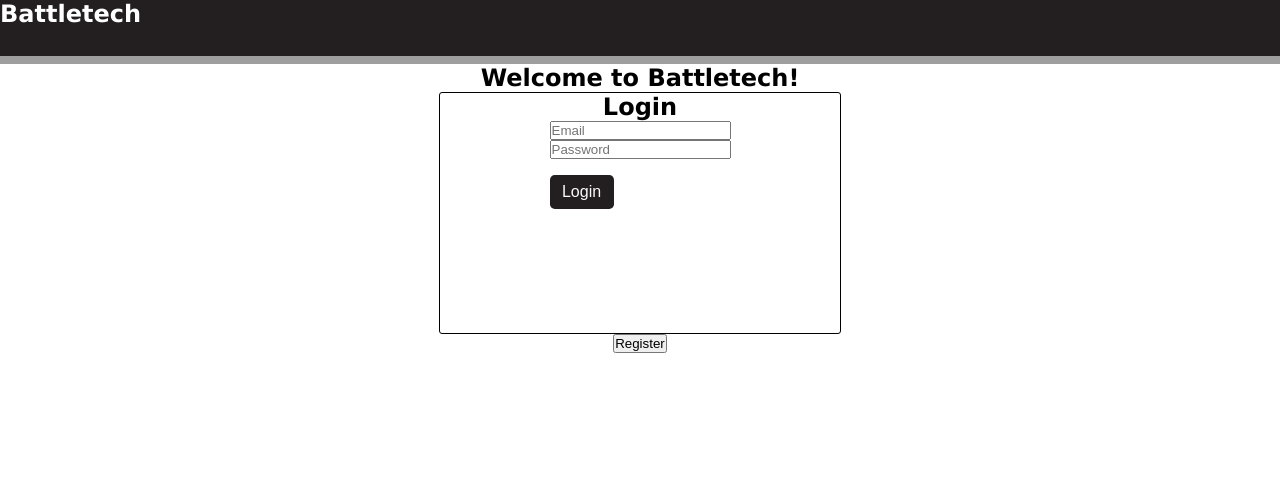
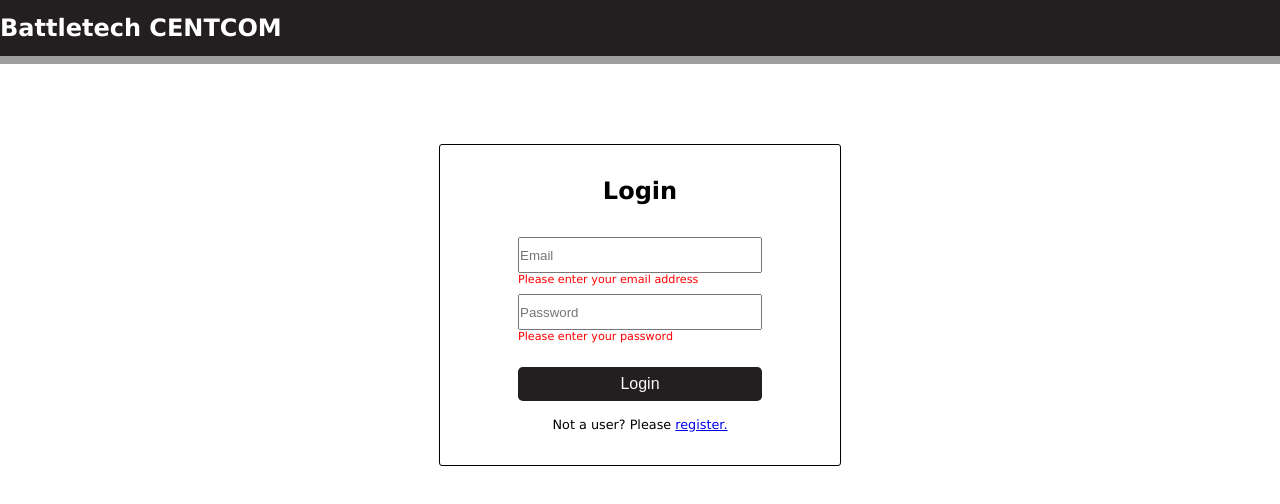
Before and after one commit to alexart721/battletech-centcom-client, a Next.js app: page / in a window 1280 px wide. Shown: the top 504 px of the page. Built offline with nearby package versions, Linux system fonts and the light colour scheme; grey boxes are pictures that could not be loaded.

Commit message:
styled login and register pages

```diff
--- a/components/Login/Login.js
+++ b/components/Login/Login.js
@@ -1,4 +1,5 @@
 import React, { useState } from 'react';
+import Link from 'next/link';
 import { useRouter } from 'next/router';
 // import auth from '../utils/auth';
 import { login } from '../../services/ApiServiceJWT';
@@ -43,28 +44,33 @@
 
   return (
     <div className={styles.loginContainer}>
-      <h2>Login</h2>
-      <form className="form" onSubmit={handleSubmit}>
-        <div className={styles.inputs}>
-          <input
+      <h2 className={styles.formTitle}>Login</h2>
+      <form className={styles.form} onSubmit={handleSubmit}>
+        <div className={styles.formItem}>
+          <input className={styles.input}
             type="text"
             placeholder="Email"
             name="email"
             value={state.email}
             onChange={handleChange}
           />
-          <input
+          {!state.email ? <span className={styles.reqFieldWarn}>Please enter your email address</span> : <></>}
+          <input className={styles.input}
             type="password"
             placeholder="Password"
             name="password"
             value={state.password}
             onChange={handleChange}
           />
+          {!state.password ? <span className={styles.reqFieldWarn}>Please enter your password</span> : <></>}
         </div>
-        <div>
+        <div className={styles.formItem}>
           <button className={styles.formSubmit} type="submit" disabled={validateForm()}>
             &nbsp;Login&nbsp;
           </button>
+        </div>
+        <div className={`${styles.formItem} ${styles.registerText}`}>
+          Not a user? Please {' '} <Link href="/"><a onClick={props.handleClick}>register.</a></Link>
         </div>
       </form>
     </div>
--- a/components/Login/Login.module.css
+++ b/components/Login/Login.module.css
@@ -6,7 +6,24 @@
   flex-direction: column;
   align-items: center;
   width: 25rem;
-  height: 15rem;
+  height: 20rem;
+  margin-top: 5rem;
+}
+
+.form {
+  display: flex;
+  flex-direction: column;
+  justify-content: center;
+}
+
+.formTitle {
+  margin: 2rem;
+}
+
+.formItem {
+  display: flex;
+  flex-direction: column;
+  align-items: center;
 }
 
 .formSubmit {
@@ -19,9 +36,23 @@
   background: #231f20;
   color: #fafafa;
   font-size: 1rem;
+  width: 100%;
 }
 
-.inputs {
-  display: flex;
-  flex-direction: column;
+.input {
+  height: 2rem;
+  width: 15rem;
 }
+
+.reqFieldWarn {
+  align-self: flex-start;
+  color: red;
+  font-size: 0.7rem;
+  margin-bottom: 0.5rem;
+}
+
+.registerText {
+  font-size: 0.8rem;
+  display: inline;
+  align-self: center;
+}
--- a/components/Navbar/Navbar.js
+++ b/components/Navbar/Navbar.js
@@ -5,7 +5,7 @@
   return (
     <>
       <div className={styles.navbar}>
-        <h2 className={styles.navbarText}>Battletech</h2>
+        <h2 className={styles.navbarText}>Battletech CENTCOM</h2>
       </div>
       <div className={styles.navbarBottomBorder}></div>
     </>
--- a/components/Navbar/Navbar.module.css
+++ b/components/Navbar/Navbar.module.css
@@ -2,6 +2,8 @@
   height: 3.5rem;
   width: 100%;
   background-color: #231f20;
+  display: flex;
+  align-items: center;
 }
 
 .navbarText {
--- a/components/Register/Register.js
+++ b/components/Register/Register.js
@@ -1,7 +1,9 @@
 import React, { useState } from 'react';
+import Link from 'next/link';
 import { useRouter } from 'next/router';
 // import auth from '../utils/auth';
 import { register } from '../../services/ApiServiceJWT';
+import styles from './Register.module.css';
 
 const initialUser = {
   email: '',
@@ -46,42 +48,89 @@
   };
 
   return (
-    <div>
-      <h2>Register</h2>
-      <form className="form" onSubmit={handleSubmit}>
-        <input
+    <div className={styles.registerContainer}>
+      <h2 className={styles.formTitle}>Register</h2>
+      <form className={styles.form} onSubmit={handleSubmit}>
+        <div className={styles.formItem}>
+        <input className={styles.input}
+            type="text"
+            placeholder="First name"
+            name="firstName"
+            value={user.firstName}
+            onChange={handleChange}
+          />
+          {!user.firstName ? <span className={styles.reqFieldWarn}>Please enter your first name</span> : <></>}
+          <input className={styles.input}
+            type="text"
+            placeholder="Last name"
+            name="lastName"
+            value={user.lastName}
+            onChange={handleChange}
+          />
+          {!user.firstName ? <span className={styles.reqFieldWarn}>Please enter your last name</span> : <></>}
+          <input className={styles.input}
             type="text"
             placeholder="Email"
             name="email"
             value={user.email}
             onChange={handleChange}
           />
-        <input
+          {!user.email ? <span className={styles.reqFieldWarn}>Please enter your email address</span> : <></>}
+          <input className={styles.input}
             type="password"
             placeholder="Password"
             name="password"
             value={user.password}
             onChange={handleChange}
           />
-        <input
-          type="text"
-          placeholder="First name"
-          name="firstName"
-          value={user.firstName}
-          onChange={handleChange}
-        />
-        <input
-          type="text"
-          placeholder="Last name"
-          name="lastName"
-          value={user.lastName}
-          onChange={handleChange}
-        />
-        <button className="form-submit" type="submit" disabled={validateForm()}>
-          &nbsp;Register&nbsp;
+          {!user.password ? <span className={styles.reqFieldWarn}>Please enter your password</span> : <></>}
+        </div>
+        <div className={styles.formItem}>
+          <button className={styles.formSubmit} type="submit" disabled={validateForm()}>
+            &nbsp;Login&nbsp;
           </button>
+        </div>
+        <div className={`${styles.formItem} ${styles.registerText}`}>
+          Already a user? Please {' '} <Link href="/"><a onClick={props.handleClick}>login.</a></Link>
+        </div>
       </form>
     </div>
+    // <div>
+    //   <h2>Register</h2>
+    //   <form className="form" onSubmit={handleSubmit}>
+    //     <input
+    //       type="text"
+    //       placeholder="Email"
+    //       name="email"
+    //       value={user.email}
+    //       onChange={handleChange}
+    //     />
+    //     <input
+    //       type="password"
+    //       placeholder="Password"
+    //       name="password"
+    //       value={user.password}
+    //       onChange={handleChange}
+    //     />
+    //     <input
+    //       type="text"
+    //       placeholder="First name"
+    //       name="firstName"
+    //       value={user.firstName}
+    //       onChange={handleChange}
+    //     />
+    //     <input
+    //       type="text"
+    //       placeholder="Last name"
+    //       name="lastName"
+    //       value={user.lastName}
+    //       onChange={handleChange}
+    //     />
+    //     <button className="form-submit" type="submit" disabled={validateForm()}>
+    //       &nbsp;Register&nbsp;
+    //     </button>
+    //   </form>
+    // </div>
   );
 };
 
--- a/components/Register/Register.module.css
+++ b/components/Register/Register.module.css
@@ -0,0 +1,58 @@
+.registerContainer {
+  border-style: solid;
+  border-width: 1px;
+  border-radius: 3px;
+  display: flex;
+  flex-direction: column;
+  align-items: center;
+  width: 25rem;
+  height: 28rem;
+  margin-top: 5rem;
+}
+
+.form {
+  display: flex;
+  flex-direction: column;
+  justify-content: center;
+}
+
+.formTitle {
+  margin: 2rem;
+}
+
+.formItem {
+  display: flex;
+  flex-direction: column;
+  align-items: center;
+}
+
+.formSubmit {
+  border: 0;
+  background: none;
+  box-shadow: none;
+  margin: 1rem 0;
+  border-radius: 0.3rem;
+  padding: 0.5rem;
+  background: #231f20;
+  color: #fafafa;
+  font-size: 1rem;
+  width: 100%;
+}
+
+.input {
+  height: 2rem;
+  width: 15rem;
+}
+
+.reqFieldWarn {
+  align-self: flex-start;
+  color: red;
+  font-size: 0.7rem;
+  margin-bottom: 0.5rem;
+}
+
+.registerText {
+  font-size: 0.8rem;
+  display: inline;
+  align-self: center;
+}
--- a/pages/index.js
+++ b/pages/index.js
@@ -25,9 +25,7 @@
       </Head>
       <Navbar />
       <div className={styles.test}>
-        <h2>Welcome to Battletech!</h2>
-        {userStatus ? <Login /> : <Register />}
-        <button onClick={handleClick}>{userStatus ? 'Register' : 'Login'}</button>
+        {userStatus ? <Login handleClick={handleClick}/> : <Register handleClick={handleClick}/>}
       </div>
     </div>
   );
```
Lines whose indentation alone changed are shown as unchanged.
